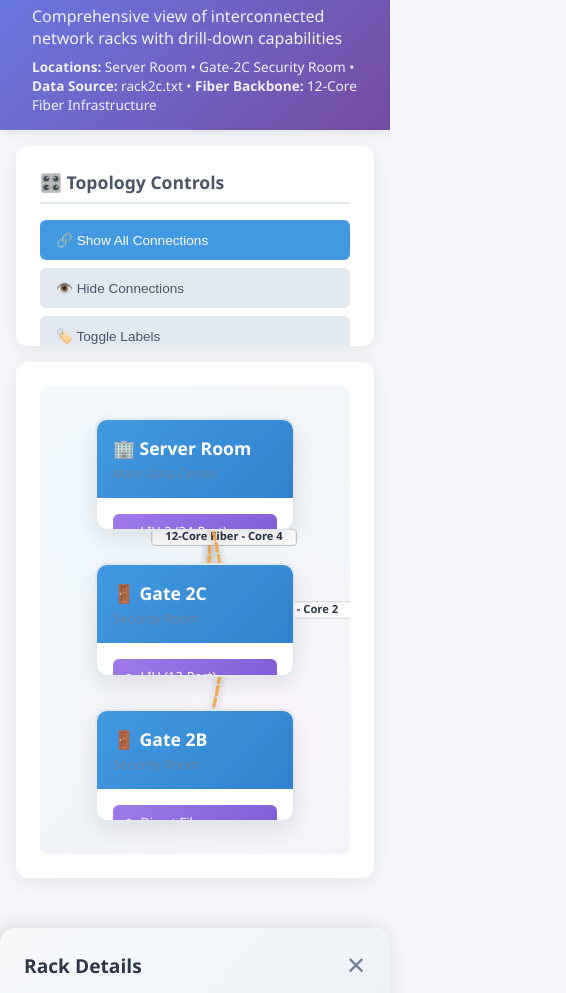
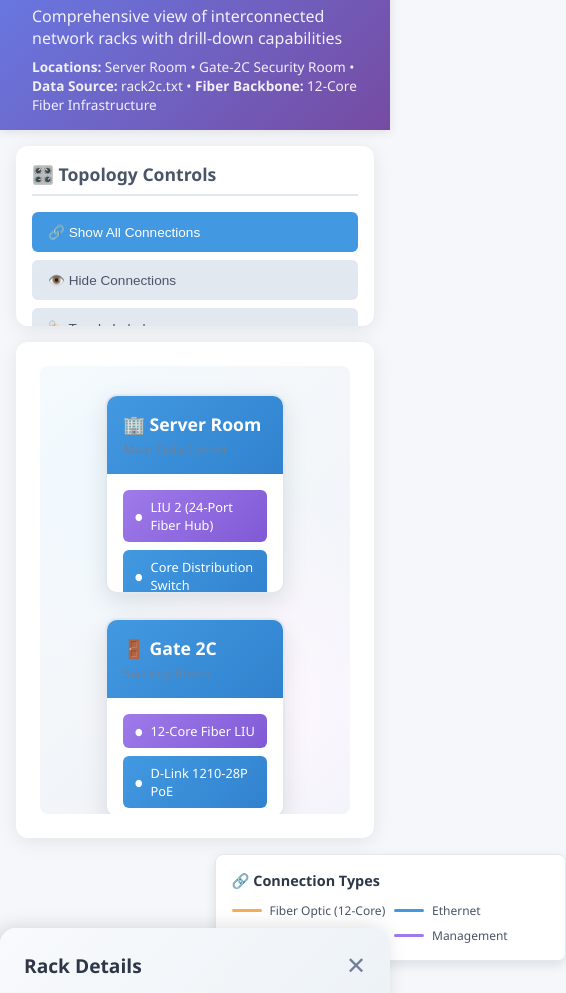
Before and after one commit to sanjeev23oct/prototypes, a plain HTML site: page network-topology-prototype/network-topology-view.html in a window 390 px wide. Shown: the part 85-1078 px from the top of the page, 566 px wide, since content can reach past the window. Before the commit the page ends 979 px from the top, so only its background shows below. Drawn offline with Linux system fonts and the light colour scheme.

Commit message:
Fix topology view layout and connection issues
- Fixed rack positioning to prevent overlaps with better spacing
- Improved connection line drawing algorithm for cleaner visual connections
- Enhanced rack information accuracy with unique descriptions for each rack
- Updated rack statistics to reflect actual device counts
- Added responsive design improvements for mobile devices
- Maintained Gate 2C data accuracy based on rack2c.txt
- Improved connection labels and positioning for better readability

```diff
--- a/network-topology-prototype/css/network-topology-view.css
+++ b/network-topology-prototype/css/network-topology-view.css
@@ -177,7 +177,7 @@ body {
 /* Rack Nodes */
 .rack-node {
     position: absolute;
-    width: 280px;
+    width: 260px;
     background: white;
     border-radius: 12px;
     box-shadow: 0 8px 25px rgba(0,0,0,0.1);
@@ -187,6 +187,7 @@ body {
     overflow: hidden;
     z-index: 10;
     pointer-events: auto;
+    min-height: 200px;
 }
 
 .rack-node:hover {
@@ -202,20 +203,21 @@ body {
     z-index: 20;
 }
 
-/* Position racks in topology */
+/* Position racks in topology - Improved positioning to prevent overlaps */
 #rack-SR {
-    top: 50px;
-    left: 50px;
+    top: 60px;
+    left: 60px;
 }
 
 #rack-G2C {
-    top: 200px;
-    right: 100px;
+    top: 60px;
+    right: 60px;
 }
 
 #rack-G2B {
-    bottom: 100px;
-    right: 50px;
+    bottom: 120px;
+    left: 50%;
+    transform: translateX(-50%);
 }
 
 .rack-header {
@@ -540,7 +542,24 @@ body {
     }
 
     .rack-node {
-        width: 240px;
+        width: 220px;
+    }
+
+    /* Adjust positioning for smaller screens */
+    #rack-SR {
+        top: 40px;
+        left: 40px;
+    }
+
+    #rack-G2C {
+        top: 40px;
+        right: 40px;
+    }
+
+    #rack-G2B {
+        bottom: 100px;
+        left: 50%;
+        transform: translateX(-50%);
     }
 }
 
@@ -548,20 +567,23 @@ body {
     .main-container {
         grid-template-columns: 1fr;
         grid-template-rows: auto 1fr;
+        height: calc(100vh - 120px);
     }
 
     .topology-controls {
-        max-height: 200px;
+        max-height: 180px;
+        padding: 1rem;
     }
 
     .rack-node {
-        width: 200px;
+        width: 180px;
         position: relative !important;
-        margin: 1rem;
+        margin: 0.75rem auto;
         top: auto !important;
         left: auto !important;
         right: auto !important;
         bottom: auto !important;
+        transform: none !important;
     }
 
     .topology-canvas {
@@ -570,6 +592,11 @@ body {
         align-items: center;
         padding: 1rem;
         overflow-y: auto;
+        min-height: 400px;
+    }
+
+    .topology-connections {
+        display: none; /* Hide connections on mobile for clarity */
     }
 
     .rack-detail-panel {
@@ -588,7 +615,10 @@ body {
     }
 
     .connection-legend {
-        display: none;
+        position: relative;
+        transform: none;
+        margin: 1rem auto;
+        max-width: 90%;
     }
 }
 
--- a/network-topology-prototype/js/network-topology-view.js
+++ b/network-topology-prototype/js/network-topology-view.js
@@ -12,14 +12,14 @@ const rackConfigurations = {
         id: 'SR',
         name: 'Server Room',
         location: 'Main Data Center',
-        description: 'Primary server room with core infrastructure',
+        description: 'Primary server room with core infrastructure and fiber distribution hub',
         devices: {
             42: {
                 deviceId: 'LIU-SR-002',
                 deviceType: 'liu',
                 portCount: 24,
                 name: 'Server Room LIU 2',
-                details: '24-Port Fiber LIU - Distribution Hub',
+                details: '24-Port Fiber LIU - Distribution Hub for Gate 2C & 2B',
                 ports: {
                     'LIU-SR-002-port-13': { number: 13, status: 'uplink', connectedTo: 'Gate 2C LIU Port 1', notes: 'To Gate 2C Switch Port 1' },
                     'LIU-SR-002-port-14': { number: 14, status: 'uplink', connectedTo: 'Gate 2C LIU Port 2', notes: 'To Gate 2C Switch Port 2' },
@@ -35,43 +35,43 @@ const rackConfigurations = {
                 deviceId: 'SW-SR-001',
                 deviceType: 'switch',
                 portCount: 48,
-                name: 'Core Switch SR-001',
-                details: 'Cisco Catalyst 9300 - Core Distribution Switch'
+                name: 'Core Distribution Switch',
+                details: 'Cisco Catalyst 9300 - 48-Port Managed Switch'
             },
             38: {
                 deviceId: 'SRV-SR-001',
                 deviceType: 'server',
                 portCount: 4,
-                name: 'Application Server 1',
-                details: 'Dell PowerEdge R740'
+                name: 'Application Server',
+                details: 'Dell PowerEdge R740 - Primary Application Server'
             },
             36: {
                 deviceId: 'SRV-SR-002',
                 deviceType: 'server',
                 portCount: 4,
                 name: 'Database Server',
-                details: 'Dell PowerEdge R740'
+                details: 'Dell PowerEdge R740 - MySQL Database Server'
             },
             34: {
                 deviceId: 'SRV-SR-003',
                 deviceType: 'server',
                 portCount: 4,
-                name: 'File Server',
-                details: 'Dell PowerEdge R640'
+                name: 'File & Backup Server',
+                details: 'Dell PowerEdge R640 - NAS & Backup Storage'
             },
             3: {
                 deviceId: 'UPS-SR-001',
                 deviceType: 'ups',
                 portCount: 0,
-                name: 'APC Smart-UPS 3000VA',
-                details: 'Primary UPS for Server Room'
+                name: 'Primary UPS System',
+                details: 'APC Smart-UPS 3000VA - Rack Mount UPS'
             },
             2: {
                 deviceId: 'UPS-SR-002',
                 deviceType: 'ups',
                 portCount: 0,
-                name: 'APC Smart-UPS 3000VA',
-                details: 'Secondary UPS for Server Room'
+                name: 'Secondary UPS System',
+                details: 'APC Smart-UPS 3000VA - Backup Power'
             }
         },
         stats: {
@@ -84,9 +84,9 @@ const rackConfigurations = {
 
     'G2C': {
         id: 'G2C',
-        name: 'Gate 2C',
+        name: 'Gate 2C Network Rack',
         location: 'Security Room',
-        description: 'Gate 2C Security Room network infrastructure',
+        description: 'D-Link 1210-28P Switch • 12-Core Fiber from SR LIU 2 • PoE Enabled • Manageable',
         devices: {
             42: {
                 deviceId: 'LIU-G2C-001',
@@ -147,43 +147,57 @@ const rackConfigurations = {
 
     'G2B': {
         id: 'G2B',
-        name: 'Gate 2B',
-        location: 'Security Room',
-        description: 'Gate 2B Security Room network infrastructure',
+        name: 'Gate 2B Network Rack',
+        location: 'Security Checkpoint',
+        description: 'Direct fiber connection from SR • Access control & CCTV infrastructure',
         devices: {
+            42: {
+                deviceId: 'LIU-G2B-001',
+                deviceType: 'liu',
+                portCount: 8,
+                name: 'Direct Fiber Interface',
+                details: 'Direct 4-core fiber connection from Server Room LIU 2'
+            },
             40: {
                 deviceId: 'SW-G2B-001',
                 deviceType: 'switch',
                 portCount: 24,
                 name: 'Access Switch G2B',
-                details: 'D-Link DGS-1024D - Unmanaged Switch'
+                details: 'D-Link DGS-1024D - 24-Port Unmanaged Switch'
             },
             38: {
                 deviceId: 'CCTV-G2B-001',
                 deviceType: 'cctv',
-                portCount: 1,
+                portCount: 4,
                 name: 'CCTV NVR System',
-                details: 'Network Video Recorder for Gate 2B cameras'
+                details: 'Network Video Recorder - 4 Camera Channels'
             },
             36: {
                 deviceId: 'AC-G2B-001',
                 deviceType: 'generic',
                 portCount: 2,
-                name: 'Access Control System',
-                details: 'Card reader and access control interface'
+                name: 'Access Control Panel',
+                details: 'Card reader and barrier control interface'
+            },
+            34: {
+                deviceId: 'INTERCOM-G2B-001',
+                deviceType: 'generic',
+                portCount: 1,
+                name: 'Intercom System',
+                details: 'IP-based intercom for gate communication'
             },
             3: {
                 deviceId: 'UPS-G2B-001',
                 deviceType: 'ups',
                 portCount: 0,
                 name: 'APC Back-UPS 650VA',
-                details: 'Local UPS for Gate 2B equipment'
+                details: 'Local UPS for Gate 2B critical equipment'
             }
         },
         stats: {
             utilization: 45,
-            totalConnections: 4,
-            activeDevices: 4,
+            totalConnections: 6,
+            activeDevices: 6,
             powerConsumption: '0.8kW'
         }
     }
@@ -416,7 +430,7 @@ function drawInterRackConnections() {
     });
 }
 
-// Draw individual connection
+// Draw individual connection with improved positioning
 function drawConnection(connection) {
     const svg = document.getElementById('topologyConnections');
 
@@ -430,43 +444,94 @@ function drawConnection(connection) {
     const toRect = toRack.getBoundingClientRect();
     const canvasRect = document.getElementById('topologyCanvas').getBoundingClientRect();
 
-    // Calculate connection points (center of racks)
-    const fromX = fromRect.left - canvasRect.left + fromRect.width / 2;
-    const fromY = fromRect.top - canvasRect.top + fromRect.height / 2;
-    const toX = toRect.left - canvasRect.left + toRect.width / 2;
-    const toY = toRect.top - canvasRect.top + toRect.height / 2;
+    // Calculate connection points with better logic
+    let fromX, fromY, toX, toY;
 
-    // Create curved path for better visualization
-    const midX = (fromX + toX) / 2;
-    const midY = (fromY + toY) / 2;
-    const distance = Math.sqrt(Math.pow(toX - fromX, 2) + Math.pow(toY - fromY, 2));
-    const curvature = Math.min(distance * 0.3, 100);
+    // Determine optimal connection points based on rack positions
+    if (connection.from.rack === 'SR' && connection.to.rack === 'G2C') {
+        // Server Room to Gate 2C - connect right side of SR to left side of G2C
+        fromX = (fromRect.right - canvasRect.left) - 10;
+        fromY = (fromRect.top - canvasRect.top) + fromRect.height / 2;
+        toX = (toRect.left - canvasRect.left) + 10;
+        toY = (toRect.top - canvasRect.top) + toRect.height / 2;
+    } else if (connection.from.rack === 'SR' && connection.to.rack === 'G2B') {
+        // Server Room to Gate 2B - connect bottom of SR to top of G2B
+        fromX = (fromRect.left - canvasRect.left) + fromRect.width / 2;
+        fromY = (fromRect.bottom - canvasRect.top) - 10;
+        toX = (toRect.left - canvasRect.left) + toRect.width / 2;
+        toY = (toRect.top - canvasRect.top) + 10;
+    } else if (connection.from.rack === 'G2C' && connection.to.rack === 'G2B') {
+        // Gate 2C to Gate 2B - connect bottom-left of G2C to top-right of G2B
+        fromX = (fromRect.left - canvasRect.left) + fromRect.width * 0.3;
+        fromY = (fromRect.bottom - canvasRect.top) - 10;
+        toX = (toRect.right - canvasRect.left) - fromRect.width * 0.3;
+        toY = (toRect.top - canvasRect.top) + 10;
+    } else {
+        // Default center-to-center for any other connections
+        fromX = (fromRect.left - canvasRect.left) + fromRect.width / 2;
+        fromY = (fromRect.top - canvasRect.top) + fromRect.height / 2;
+        toX = (toRect.left - canvasRect.left) + toRect.width / 2;
+        toY = (toRect.top - canvasRect.top) + toRect.height / 2;
+    }
 
-    // Adjust curve based on relative positions
-    const curveOffsetX = (toY - fromY) * 0.2;
-    const curveOffsetY = (fromX - toX) * 0.2;
+    // Create smooth curved path with better control points
+    const deltaX = toX - fromX;
+    const deltaY = toY - fromY;
+    const distance = Math.sqrt(deltaX * deltaX + deltaY * deltaY);
 
-    const pathData = `M ${fromX} ${fromY} Q ${midX + curveOffsetX} ${midY + curveOffsetY} ${toX} ${toY}`;
+    let pathData;
+
+    if (Math.abs(deltaX) > Math.abs(deltaY)) {
+        // Horizontal-dominant connection - use horizontal curve
+        const controlOffset = Math.min(Math.abs(deltaX) * 0.4, 100);
+        const control1X = fromX + (deltaX > 0 ? controlOffset : -controlOffset);
+        const control1Y = fromY;
+        const control2X = toX - (deltaX > 0 ? controlOffset : -controlOffset);
+        const control2Y = toY;
+
+        pathData = `M ${fromX} ${fromY} C ${control1X} ${control1Y} ${control2X} ${control2Y} ${toX} ${toY}`;
+    } else {
+        // Vertical-dominant connection - use vertical curve
+        const controlOffset = Math.min(Math.abs(deltaY) * 0.4, 80);
+        const control1X = fromX;
+        const control1Y = fromY + (deltaY > 0 ? controlOffset : -controlOffset);
+        const control2X = toX;
+        const control2Y = toY - (deltaY > 0 ? controlOffset : -controlOffset);
+
+        pathData = `M ${fromX} ${fromY} C ${control1X} ${control1Y} ${control2X} ${control2Y} ${toX} ${toY}`;
+    }
 
     // Create connection group
     const connectionGroup = document.createElementNS('http://www.w3.org/2000/svg', 'g');
     connectionGroup.setAttribute('class', 'connection-group');
     connectionGroup.setAttribute('data-connection-id', connection.id);
 
-    // Create connection path
+    // Create connection path with better styling
     const path = document.createElementNS('http://www.w3.org/2000/svg', 'path');
     path.setAttribute('d', pathData);
     path.setAttribute('class', `connection-line ${connection.type}`);
 
-    // Create connection label
-    const labelX = midX + curveOffsetX;
-    const labelY = midY + curveOffsetY - 10;
+    // Create connection label with better positioning
+    const midX = (fromX + toX) / 2;
+    const midY = (fromY + toY) / 2;
+
+    // Adjust label position to avoid overlapping with the line
+    const labelOffsetY = deltaY > 0 ? -20 : 20;
+    const labelX = midX;
+    const labelY = midY + labelOffsetY;
+
+    // Simplified and cleaner label text
+    let labelText = connection.description;
+    if (labelText.includes('12-Core Fiber - Core')) {
+        labelText = `Core ${labelText.split('Core ')[1]}`;
+    } else if (labelText.includes('Direct Fiber to Gate 2B - Core')) {
+        labelText = `G2B Core ${labelText.split('Core ')[1]}`;
+    }
+
+    const labelWidth = Math.max(labelText.length * 6 + 12, 60);
 
     // Label background
     const labelBg = document.createElementNS('http://www.w3.org/2000/svg', 'rect');
-    const labelText = connection.description;
-    const labelWidth = labelText.length * 6 + 12;
-
     labelBg.setAttribute('x', labelX - labelWidth / 2);
     labelBg.setAttribute('y', labelY - 8);
     labelBg.setAttribute('width', labelWidth);
@@ -485,10 +550,10 @@ function drawConnection(connection) {
     connectionGroup.appendChild(labelBg);
     connectionGroup.appendChild(text);
 
-    // Add hover effects
+    // Add hover effects with improved tooltip
     connectionGroup.addEventListener('mouseenter', () => {
         path.classList.add('highlighted');
-        showConnectionTooltip(connection, labelX, labelY);
+        showConnectionTooltip(connection, labelX, labelY + 30);
     });
 
     connectionGroup.addEventListener('mouseleave', () => {
--- a/network-topology-prototype/network-topology-view.html
+++ b/network-topology-prototype/network-topology-view.html
@@ -63,10 +63,10 @@
                         <div class="rack-location">Main Data Center</div>
                     </div>
                     <div class="rack-preview">
-                        <div class="device-preview liu">LIU 2 (24-Port)</div>
-                        <div class="device-preview switch">Core Switch</div>
-                        <div class="device-preview server">Servers (5)</div>
-                        <div class="device-preview ups">UPS Systems</div>
+                        <div class="device-preview liu">LIU 2 (24-Port Fiber Hub)</div>
+                        <div class="device-preview switch">Core Distribution Switch</div>
+                        <div class="device-preview server">Application Servers (3)</div>
+                        <div class="device-preview ups">Dual UPS Systems</div>
                     </div>
                     <div class="rack-stats">
                         <span class="stat">📊 85% Utilized</span>
@@ -80,10 +80,10 @@
                         <div class="rack-location">Security Room</div>
                     </div>
                     <div class="rack-preview">
-                        <div class="device-preview liu">LIU (12-Port)</div>
-                        <div class="device-preview switch">D-Link 1210-28P</div>
-                        <div class="device-preview patch-panel">Patch Panel</div>
-                        <div class="device-preview wifi">WiFi AP</div>
+                        <div class="device-preview liu">12-Core Fiber LIU</div>
+                        <div class="device-preview switch">D-Link 1210-28P PoE</div>
+                        <div class="device-preview patch-panel">24-Port Patch Panel</div>
+                        <div class="device-preview wifi">D-Link WiFi AP</div>
                     </div>
                     <div class="rack-stats">
                         <span class="stat">📊 65% Utilized</span>
@@ -94,17 +94,17 @@
                 <div class="rack-node" id="rack-G2B" data-rack-id="G2B" onclick="selectRack('G2B')">
                     <div class="rack-header">
                         <h3>🚪 Gate 2B</h3>
-                        <div class="rack-location">Security Room</div>
+                        <div class="rack-location">Security Checkpoint</div>
                     </div>
                     <div class="rack-preview">
-                        <div class="device-preview liu">Direct Fiber</div>
-                        <div class="device-preview switch">Access Switch</div>
-                        <div class="device-preview cctv">CCTV System</div>
-                        <div class="device-preview generic">Access Control</div>
+                        <div class="device-preview liu">Direct Fiber Interface</div>
+                        <div class="device-preview switch">24-Port Access Switch</div>
+                        <div class="device-preview cctv">4-Channel NVR</div>
+                        <div class="device-preview generic">Access Control & Intercom</div>
                     </div>
                     <div class="rack-stats">
                         <span class="stat">📊 45% Utilized</span>
-                        <span class="stat">🔗 4 Connections</span>
+                        <span class="stat">🔗 6 Connections</span>
                     </div>
                 </div>
 
```
